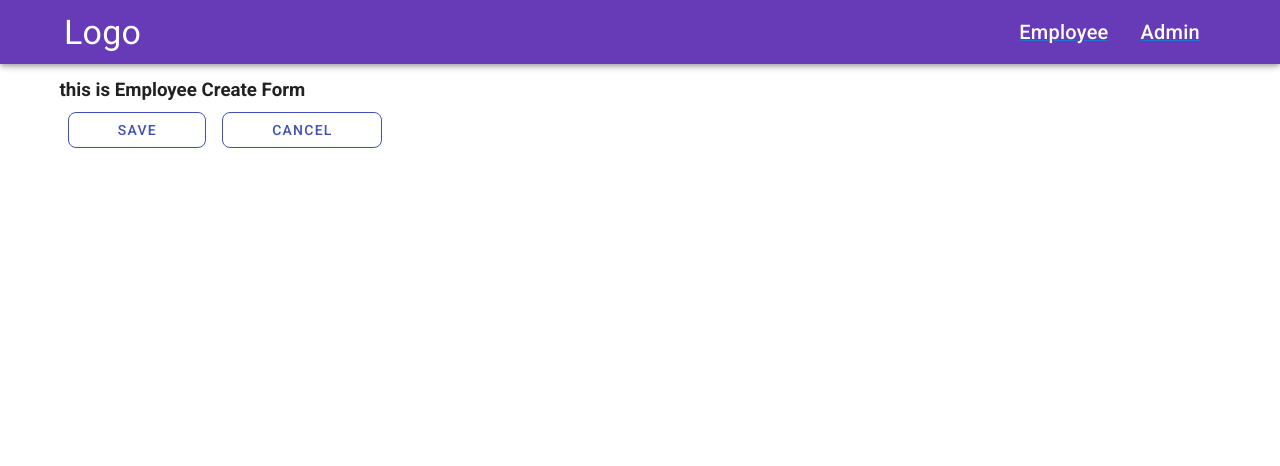
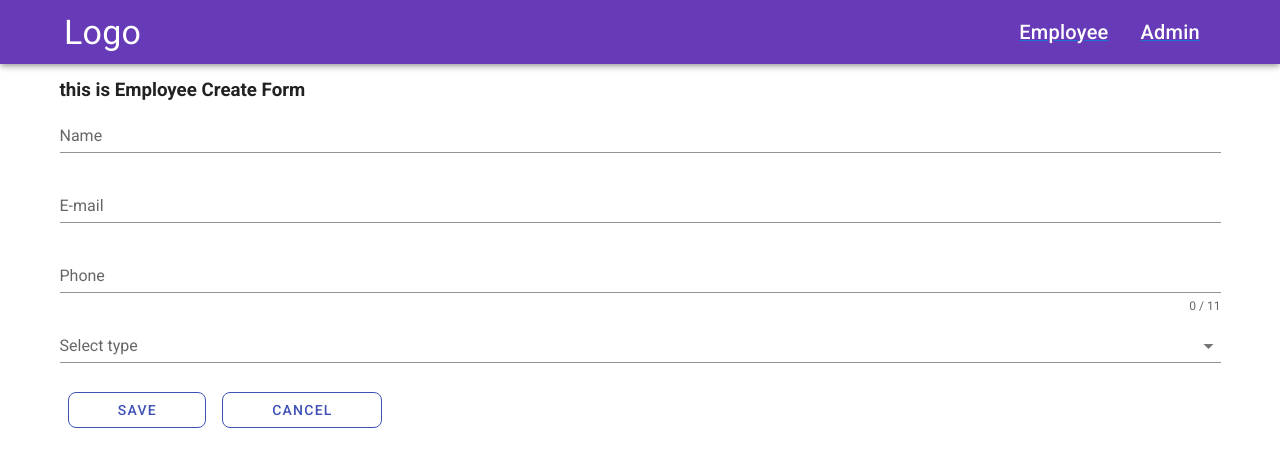
Before and after one commit to hasanrana21/SS-VUE-TASK-HASAN, a Nuxt app: page /employee in a window 1280 px wide. Both pictures are taken after a click on the button "ADD NEW". Shown: the top 466 px of the page. Built offline with nearby package versions, Linux system fonts and the light colour scheme.

Commit message:
initial create form with validation

```diff
--- a/components/local/employee/CreateForm.vue
+++ b/components/local/employee/CreateForm.vue
@@ -1,6 +1,33 @@
 <template>
   <form @submit.prevent="createEmployee">
     <h3>this is Employee Create Form</h3>
+    <v-text-field
+      v-model="formData.name"
+      :rules="useValidation.nameRules"
+      label="Name"
+      required
+    ></v-text-field>
+
+    <v-text-field
+      v-model="formData.email"
+      :rules="useValidation.emailRules"
+      label="E-mail"
+      required
+    ></v-text-field>
+
+    <v-text-field
+      v-model="formData.phone"
+      :counter="11"
+      :rules="useValidation.phoneRules"
+      label="Phone"
+      required
+      type="number"
+    ></v-text-field>
+    <v-select
+      v-model="formData.type"
+      :items="items"
+      label="Select type"
+    ></v-select>
     <ui-button type="submit" label="Save"></ui-button>
     <span @click="$emit('cancel')">
       <ui-button label="Cancel"></ui-button>
@@ -9,15 +36,36 @@
 </template>
 <script>
 import UiButton from '@/components/ui/button/index.vue'
+// import UiInput from '@/components/ui/input/index.vue'
 export default {
   name: 'employee-create-form',
   components: { UiButton },
   data() {
-    return {}
+    return {
+      formData: {
+        name: '',
+        email: '',
+        phone: '',
+        type: '',
+      },
+      items: ['Admin', 'Employee'],
+      useValidation: {
+        nameRules: [(v) => !!v || 'Name is required'],
+
+        emailRules: [
+          (v) => !!v || 'E-mail is required',
+          (v) => /.+@.+\..+/.test(v) || 'E-mail must be valid',
+        ],
+        phoneRules: [
+          (v) => !!v || 'Phone number is required',
+          (v) => (v && v.length == 11) || 'Number must be 11 characters',
+        ],
+      },
+    }
   },
   methods: {
     createEmployee() {
-      console.log('created employee')
+      console.log('created employee', this.formData)
     },
   },
 }
--- /dev/null
+++ b/components/ui/input/index.vue
@@ -0,0 +1,31 @@
+<template>
+    <div>
+        <label :for="id">{{label}}</label>
+        <input class="px-4 py-2 outline" :id="id" :type="type" :placeholder="placeholder">
+    </div>
+</template>
+<script>
+export default {
+    name: "ui-input",
+    props: {
+        id: {
+            type: [String, Number],
+            required: true,
+        },
+        label: {
+            type: String,
+            required: false,
+            default: "",
+        },
+        type: {
+            type: String,
+            required: false,
+            default: "text",
+        },
+        placeholder:{
+            type: String,
+            required: false,
+        }
+    }
+}
+</script>
--- a/pages/employee.vue
+++ b/pages/employee.vue
@@ -12,7 +12,7 @@
         <td class="title font-weight-regular py-4">{{ item.name }}</td>
         <td class="title font-weight-regular py-4">{{ item.type }}</td>
         <td class="title font-weight-regular py-4">{{ item.email }}</td>
-        <td class="title font-weight-regular py-4">{{ item.title }}</td>
+        <td class="title font-weight-regular py-4">{{ item.phone }}</td>
         <td class="title font-weight-regular py-4">
           <span
             class="mdi mdi-square-edit-outline headline mr-6"
@@ -45,19 +45,19 @@ export default {
           name: 'Rahim',
           type: 'Admin',
           email: 'rahim@gmail.com',
-          title: 'Sr. Frontend Developer',
+          phone: '01866389828',
         },
         {
           name: 'Karim',
           type: 'Employee',
           email: 'karim@gmail.com',
-          title: 'Sr. Backend Developer',
+          phone: '01666389828',
         },
         {
           name: 'Kuddus',
           type: 'Employee',
           email: 'kuddus@gmail.com',
-          title: 'Team Lead',
+          phone: '01766389828',
         },
       ],
       headers: [
@@ -71,7 +71,7 @@ export default {
           label: 'Email',
         },
         {
-          label: 'Title',
+          label: 'Phone',
         },
         {
           label: 'Action',
```
Also changed, not shown: store/index.js (added).
